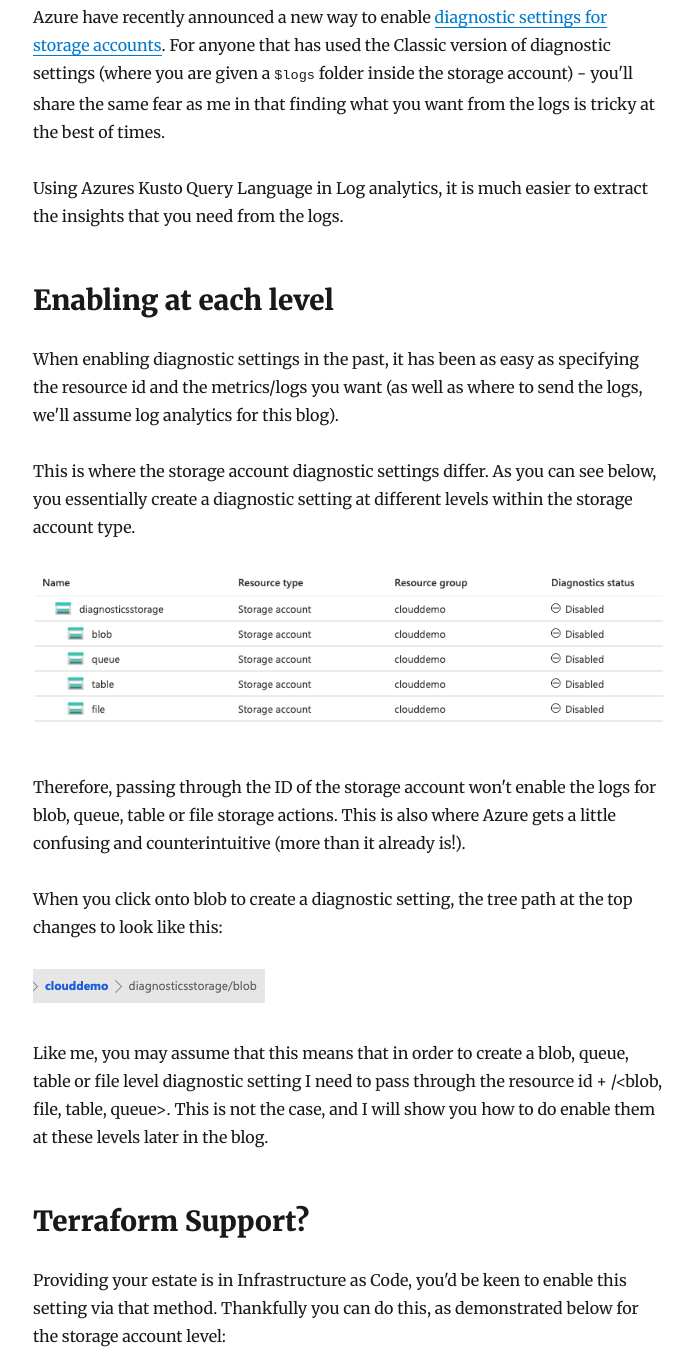
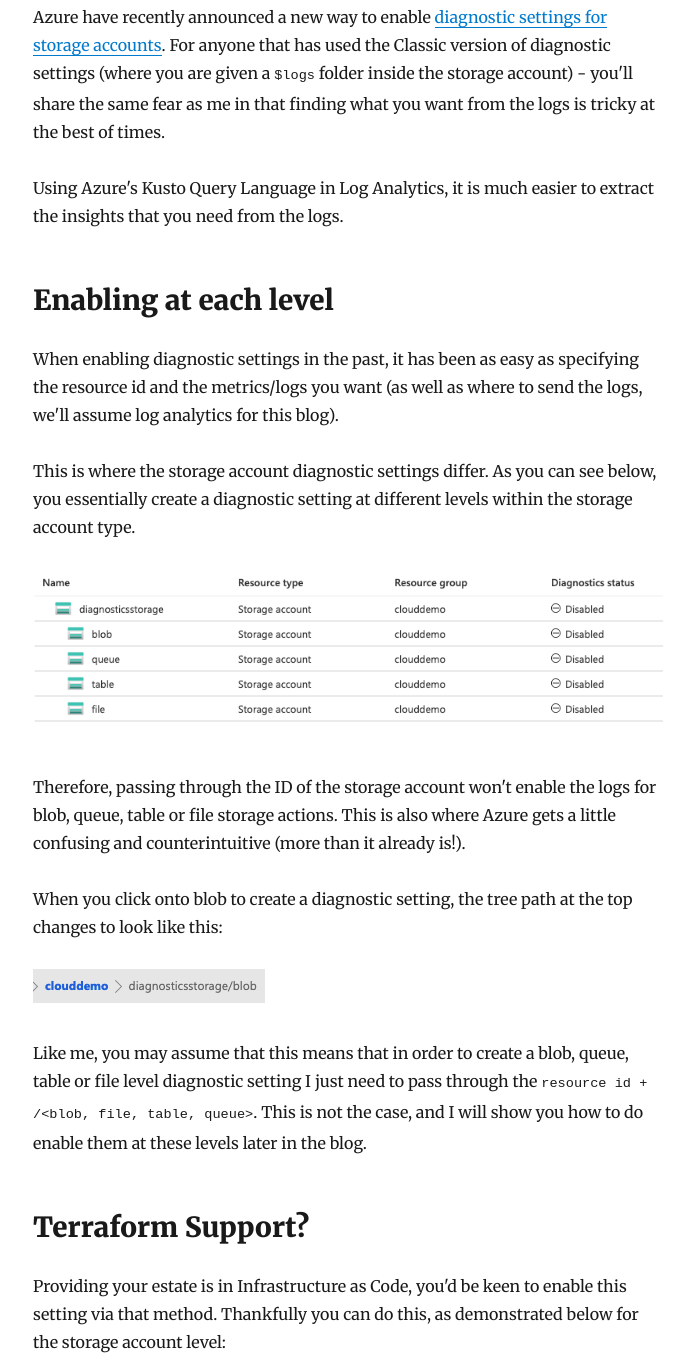
Before and after one commit to HarleyB123/blog.harleybates.co.uk, a Gatsby site: page /azure-storage-diagnostic-settings/ in a window 1280 px wide. Shown: the part 280-1637 px from the top of the page, without its empty margins (292-986 px from the left). Built offline with nearby package versions, Linux system fonts and the light colour scheme; Gatsby itself is replaced by a stand-in of ours; some packages are replaced by stand-ins of ours.

Commit message:
minor changes

````diff
--- a/content/blog/azure-storage-diagnostic-settings/index.md
+++ b/content/blog/azure-storage-diagnostic-settings/index.md
@@ -6,7 +6,7 @@ description: "Enable Azure Diagnostic Settings for Storage Accounts everywhere a
 
 Azure have recently announced a new way to enable [diagnostic settings for storage accounts](https://docs.microsoft.com/en-us/azure/storage/blobs/monitor-blob-storage?tabs=azure-portal). For anyone that has used the Classic version of diagnostic settings (where you are given a ```$logs``` folder inside the storage account) - you'll share the same fear as me in that finding what you want from the logs is tricky at the best of times.
 
-Using Azures Kusto Query Language in Log analytics, it is much easier to extract the insights that you need from the logs.
+Using Azure's Kusto Query Language in Log Analytics, it is much easier to extract the insights that you need from the logs.
 
 ## Enabling at each level
 
@@ -22,7 +22,7 @@ When you click onto blob to create a diagnostic setting, the tree path at the to
 
 ![Blob Tree View](./blobtree.png)
 
-Like me, you may assume that this means that in order to create a blob, queue, table or file level diagnostic setting I need to pass through the resource id + /<blob, file, table, queue>. This is not the case, and I will show you how to do enable them at these levels later in the blog.
+Like me, you may assume that this means that in order to create a blob, queue, table or file level diagnostic setting I just need to pass through the ```resource id + /<blob, file, table, queue>```. This is not the case, and I will show you how to do enable them at these levels later in the blog.
 
 ## Terraform Support?
 
````
